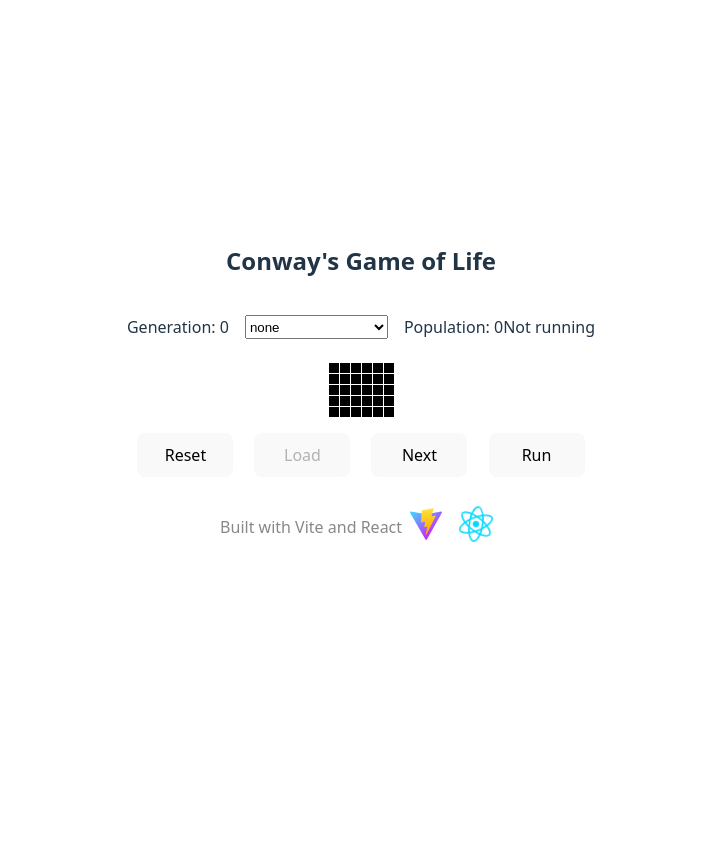
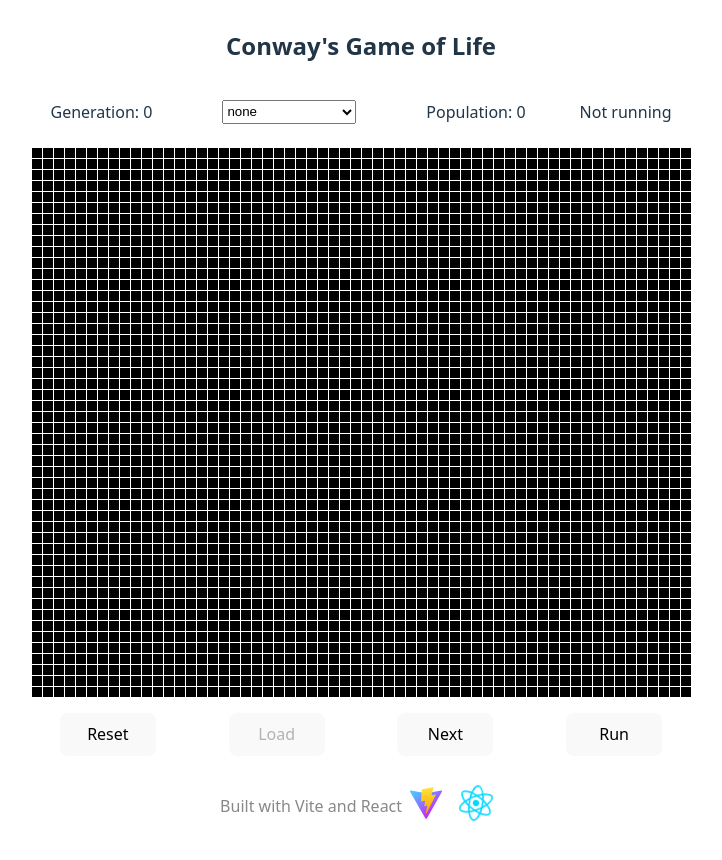
Before and after one commit to BryanAlbert/ReactLife, a React (Vite) app: page / in a window 1280 px wide. Shown: the top 860 px of the page, without its empty margins (279-1001 px from the left). Before the commit the page ends 800 px from the top, so only its background shows below. Built offline with nearby package versions, Linux system fonts and the light colour scheme.

Commit message:
Remove testing configuration.

```diff
--- a/src/components/App.tsx
+++ b/src/components/App.tsx
@@ -8,8 +8,8 @@ import { computeNextGeneration } from '../gridFunctions';
 import '../styles/App.css';
 
 const App = () => {
-	const width = 6;
-	const height = 5;
+	const width = 60;
+	const height = 50;
 
 	const [selectedGrid, setSelectedGrid] = useState<string>('none');
 	const [grid, setGrid] = useState<LifeState[][]>(newGrid());
@@ -79,7 +79,6 @@ const App = () => {
 						onChange={(selected) => setSelectedGrid(selected.target.value)}>
 					<option value="none">none</option>
 					<option value="R-Pentomino">R-pentomino</option>
-					<option value="R-Pentomino-Corner">R-pentomino Corner</option>
 					<option value="GosperGliderGun">Gosper Glider Gun</option>
 				</select>
 				<p>{`Population: ${population}`}</p>
```
